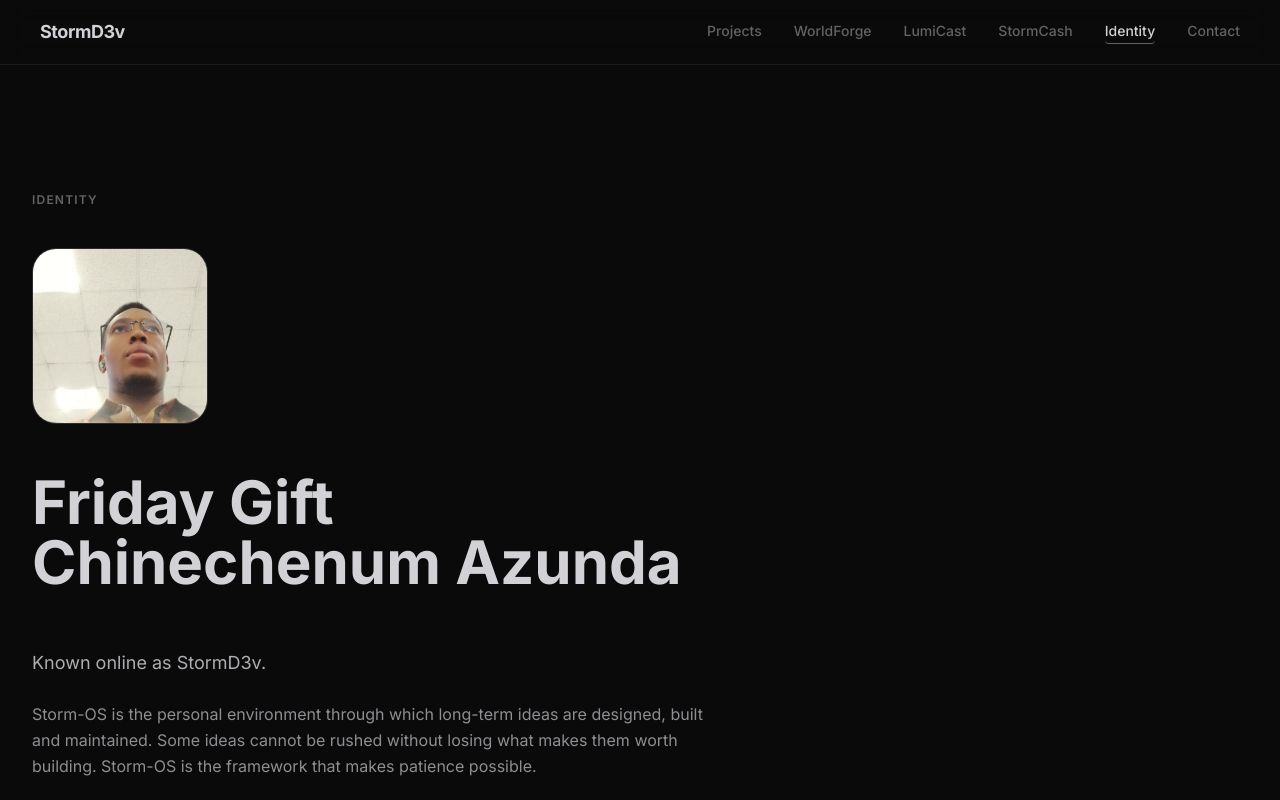
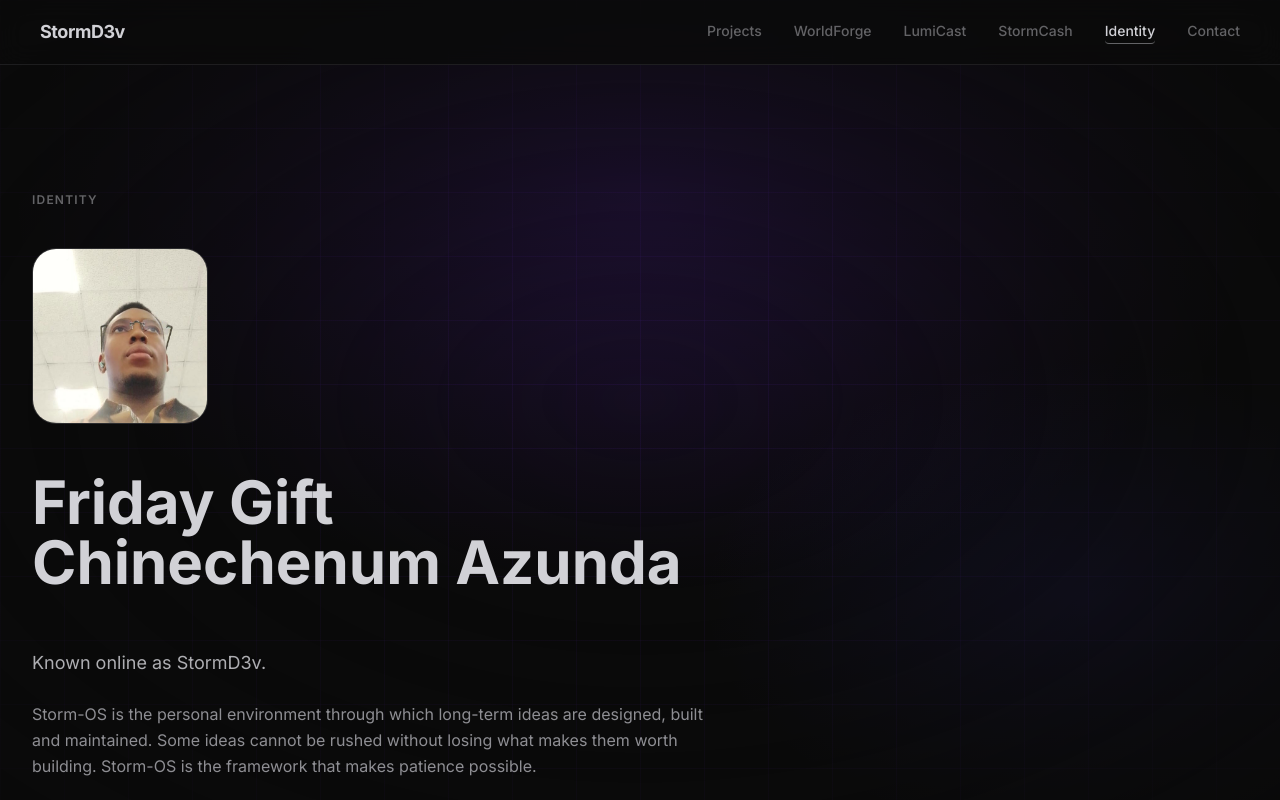
Before and after one commit to StormD3v/StormOS, a Next.js app: page /about in a window 1280 px wide. Shown: the top 800 px of the page. Built offline with nearby package versions, Linux system fonts and the light colour scheme.

Commit message:
feat(desktop): atmospheric CSS background with violet lighting and faint grid

```diff
--- a/app/about/page.tsx
+++ b/app/about/page.tsx
@@ -10,7 +10,7 @@ export const metadata: Metadata = {
 
 export default function AboutPage() {
   return (
-    <PageWrapper mobileBackgrounds={[
+    <PageWrapper enableDesktopBackground mobileBackgrounds={[
       '/images/wallpaper-identity.webp',
       '/images/inner-code.webp',
       '/images/wallpaper-stormcash.webp',
--- a/app/contact/page.tsx
+++ b/app/contact/page.tsx
@@ -9,7 +9,7 @@ export const metadata: Metadata = {
 
 export default function ContactPage() {
   return (
-    <PageWrapper mobileBackgrounds={[
+    <PageWrapper enableDesktopBackground mobileBackgrounds={[
       '/images/wallpaper-contact.webp',
       '/images/wallpaper-identity.webp',
       '/images/inner-code.webp',
--- a/app/lumicast/page.tsx
+++ b/app/lumicast/page.tsx
@@ -10,7 +10,7 @@ export const metadata: Metadata = {
 
 export default function LumiCastPage() {
     return (
-        <PageWrapper mobileBackgrounds={[
+        <PageWrapper enableDesktopBackground mobileBackgrounds={[
             '/images/wallpaper-lumicast.webp',
             '/images/descent-projects.webp',
             '/images/hollow-world.webp',
--- a/app/page.tsx
+++ b/app/page.tsx
@@ -13,7 +13,7 @@ export default function HomePage() {
           The homepage already exists beneath it — the overlay introduces the space,
           then lifts. No blocking. No loading screen. */}
       <ArrivalOverlay />
-      <PageWrapper>
+      <PageWrapper enableDesktopBackground>
         <div className="overflow-x-clip">
           <Hero />
           <Building />
--- a/app/stormcash/page.tsx
+++ b/app/stormcash/page.tsx
@@ -10,7 +10,7 @@ export const metadata: Metadata = {
 
 export default function StormCashPage() {
   return (
-    <PageWrapper mobileBackgrounds={[
+    <PageWrapper enableDesktopBackground mobileBackgrounds={[
       '/images/wallpaper-stormcash.webp',
       '/images/wallpaper-lumicast.webp',
       '/images/hollow-world.webp',
--- a/app/worldforge/page.tsx
+++ b/app/worldforge/page.tsx
@@ -10,7 +10,7 @@ export const metadata: Metadata = {
 
 export default function WorldForgePage() {
   return (
-    <PageWrapper mobileBackgrounds={[
+    <PageWrapper enableDesktopBackground mobileBackgrounds={[
       '/images/wallpaper-worldforge.webp',
       '/images/hollow-world.webp',
       '/images/descent-projects.webp',
--- a/components/layout/page-wrapper.tsx
+++ b/components/layout/page-wrapper.tsx
@@ -4,13 +4,15 @@ import { ReactNode, useEffect, useRef, useState } from 'react';
 import Image from 'next/image';
 import { Navigation } from './navigation';
 import { Footer } from './footer';
+import { DesktopBackground } from '@/components/ui/desktop-background';
 
 interface PageWrapperProps {
   children: ReactNode;
   mobileBackgrounds?: string[];
+  enableDesktopBackground?: boolean;
 }
 
-export function PageWrapper({ children, mobileBackgrounds }: PageWrapperProps) {
+export function PageWrapper({ children, mobileBackgrounds, enableDesktopBackground }: PageWrapperProps) {
   const containerRef = useRef<HTMLDivElement>(null);
   const reducedMotion = useRef(false);
   const [tileCount, setTileCount] = useState(2);
@@ -62,7 +64,7 @@ export function PageWrapper({ children, mobileBackgrounds }: PageWrapperProps) {
       {mobileBackgrounds && mobileBackgrounds.length > 0 && (
         <>
           {/* Solid dark fallback */}
-          <div className="fixed inset-0 z-0 bg-neutral-950" />
+          <div className="fixed inset-0 z-0 bg-neutral-950 sm:hidden" />
           {/* Tiled wallpaper stack container - positioned absolutely to not affect document height */}
           <div className="absolute top-0 left-0 right-0 bottom-0 sm:hidden z-0 overflow-hidden pointer-events-none">
             <div className="absolute inset-0">
@@ -138,6 +140,7 @@ export function PageWrapper({ children, mobileBackgrounds }: PageWrapperProps) {
           </div>
         </>
       )}
+      {enableDesktopBackground && <DesktopBackground />}
       <a
         href="#main-content"
         className="sr-only focus:not-sr-only focus:fixed focus:top-4 focus:left-4 focus:z-[9999] focus:px-4 focus:py-2 focus:bg-neutral-100 focus:text-neutral-950 focus:rounded-md focus:text-sm focus:font-medium"
--- a/components/sections/hero.tsx
+++ b/components/sections/hero.tsx
@@ -25,7 +25,7 @@ export function Hero() {
       aria-labelledby="hero-headline"
     >
       {/* Solid dark background fallback */}
-      <div className="absolute inset-0 bg-neutral-950 -z-30" />
+      <div className="absolute inset-0 bg-neutral-950 -z-30 sm:hidden" />
 
       {/* Mobile background image with seamless blending */}
       <MobileBackground src="/images/hero-mobile.webp" objectPosition="bottom" priority />
--- /dev/null
+++ b/components/ui/desktop-background.tsx
@@ -0,0 +1,106 @@
+'use client';
+
+import { useEffect, useRef } from 'react';
+
+/**
+ * DesktopBackground
+ *
+ * CSS-only atmospheric desktop background for sm: and up breakpoints.
+ * Mobile is completely unaffected - this component never renders on mobile.
+ *
+ * Features:
+ * - Base: #0a0a0a
+ * - Violet radial glow (#6D28D9 at 22% opacity) at 50% 25% (70% viewport width)
+ * - Indigo radial glow (#4338CA at 16% opacity) at 85% 75% (smaller)
+ * - Computational grid: thin lines (1px), 9% opacity (violet-tinted), 64px spacing
+ * - Radial mask to fade grid toward edges
+ * - Slow drift animation (30s duration) - transform and opacity only
+ * - Respects prefers-reduced-motion (no animation)
+ * - Continuous behind all sections (fixed positioning at z-0)
+ * - No scroll or layout impact (pointer-events-none, fixed inset-0)
+ */
+export function DesktopBackground() {
+  const containerRef = useRef<HTMLDivElement>(null);
+  const reducedMotion = useRef(false);
+
+  useEffect(() => {
+    reducedMotion.current = window.matchMedia('(prefers-reduced-motion: reduce)').matches;
+
+    // IntersectionObserver to pause animations when off-screen
+    const observer = new IntersectionObserver(
+      (entries) => {
+        entries.forEach((entry) => {
+          if (containerRef.current) {
+            if (entry.isIntersecting) {
+              containerRef.current.style.animationPlayState = 'running';
+            } else {
+              containerRef.current.style.animationPlayState = 'paused';
+            }
+          }
+        });
+      },
+      { threshold: 0.1 }
+    );
+
+    if (containerRef.current) {
+      observer.observe(containerRef.current);
+    }
+
+    return () => observer.disconnect();
+  }, []);
+
+  if (reducedMotion.current) {
+    return (
+      <div
+        ref={containerRef}
+        className="hidden sm:block fixed inset-0 z-0 pointer-events-none"
+        aria-hidden="true"
+        style={{
+          backgroundColor: '#0a0a0a',
+          backgroundImage: `
+            radial-gradient(ellipse 70% 70% at 50% 25%, rgba(109, 40, 217, 0.22) 0%, transparent 70%),
+            radial-gradient(ellipse 50% 50% at 85% 75%, rgba(67, 56, 202, 0.16) 0%, transparent 60%),
+            linear-gradient(rgba(109, 40, 217, 0.09) 1px, transparent 1px),
+            linear-gradient(90deg, rgba(109, 40, 217, 0.09) 1px, transparent 1px)
+          `,
+          backgroundSize: '100% 100%, 100% 100%, 64px 64px, 64px 64px',
+          maskImage: 'radial-gradient(ellipse 80% 80% at 50% 50%, black 0%, transparent 100%)',
+          WebkitMaskImage: 'radial-gradient(ellipse 80% 80% at 50% 50%, black 0%, transparent 100%)',
+        }}
+      />
+    );
+  }
+
+  return (
+    <div
+      ref={containerRef}
+      className="hidden sm:block fixed inset-0 z-0 pointer-events-none"
+      aria-hidden="true"
+      style={{
+        backgroundColor: '#0a0a0a',
+        backgroundImage: `
+          radial-gradient(ellipse 70% 70% at 50% 25%, rgba(109, 40, 217, 0.22) 0%, transparent 70%),
+          radial-gradient(ellipse 50% 50% at 85% 75%, rgba(67, 56, 202, 0.16) 0%, transparent 60%),
+          linear-gradient(rgba(109, 40, 217, 0.09) 1px, transparent 1px),
+          linear-gradient(90deg, rgba(109, 40, 217, 0.09) 1px, transparent 1px)
+        `,
+        backgroundSize: '100% 100%, 100% 100%, 64px 64px, 64px 64px',
+        maskImage: 'radial-gradient(ellipse 80% 80% at 50% 50%, black 0%, transparent 100%)',
+        WebkitMaskImage: 'radial-gradient(ellipse 80% 80% at 50% 50%, black 0%, transparent 100%)',
+        animation: 'driftLighting 30s ease-in-out infinite',
+        animationPlayState: 'paused',
+      }}
+    >
+      <style jsx global>{`
+        @keyframes driftLighting {
+          0%, 100% {
+            opacity: 1;
+          }
+          50% {
+            opacity: 0.9;
+          }
+        }
+      `}</style>
+    </div>
+  );
+}
```
